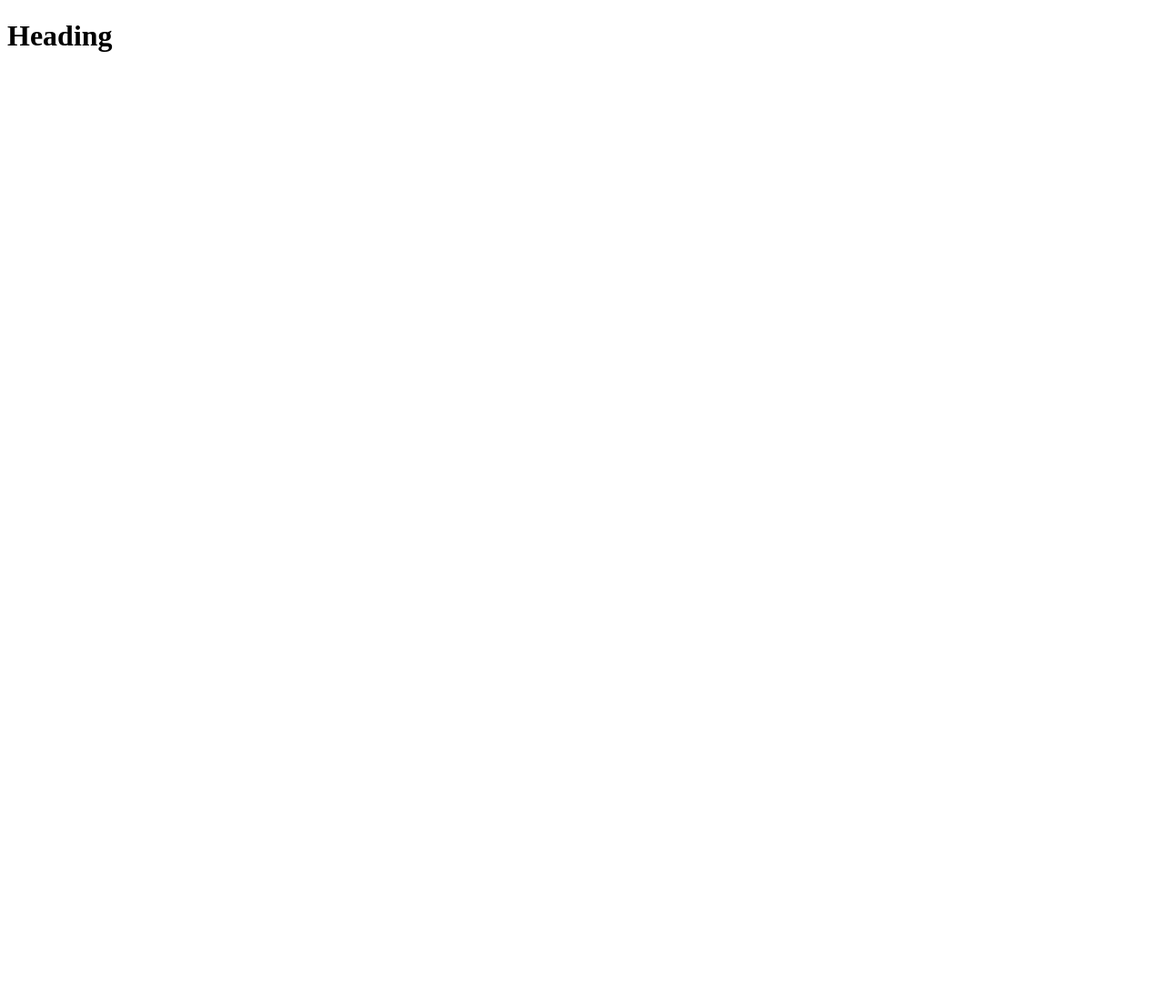
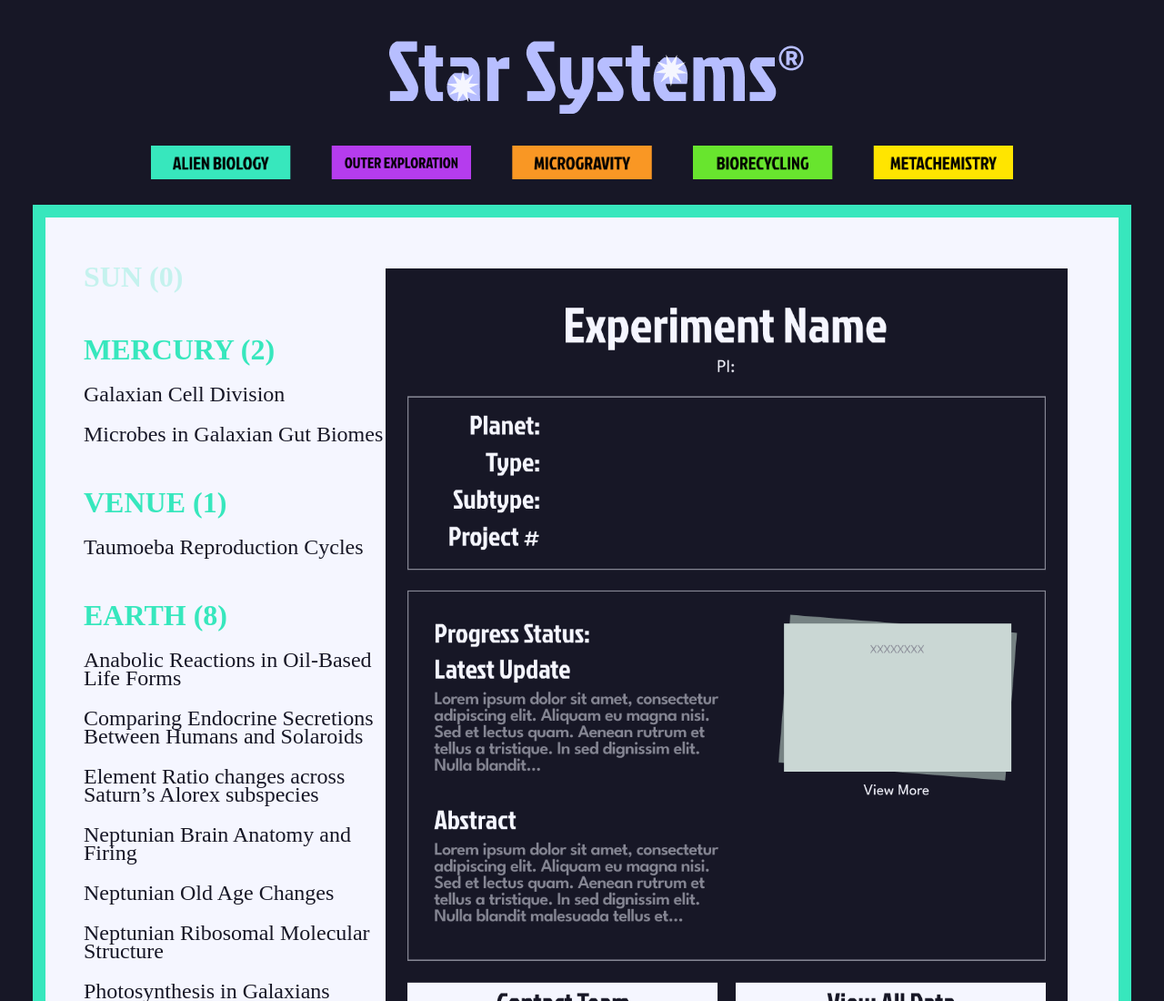
Before and after one commit to sarahbroida/c3StatusPage, a plain HTML site: page index.html in a window 1280 px wide. Shown: the top 1100 px of the page at 91% size. Before the commit the page ends 800 px from the top, so only its background shows below. Drawn offline with Linux system fonts and the light colour scheme; a web font is replaced by a local one.

Commit message:
Finalized Project

```diff
--- a/index.html
+++ b/index.html
@@ -6,9 +6,55 @@
     <meta http-equiv="X-UA-Compatible" content="ie=edge">
     <title>Title</title>
     <link rel="stylesheet" href="screen.css">
+    <style>
+      @import url('https://fonts.googleapis.com/css2?family=Jockey+One&family=Kosugi&display=swap')
+      </style>
   </head>
   <body>
-    <h1>Heading</h1>
-    <script src="index.js"></script>
+    <h1>
+      <img alt="Star Systems Logo" src="Images/Star Systems Logo.png">
+    </h1>
+    <section class="Navigation">
+      <img alt="Navigation" src="Images/Navigation.png">
+    </section>
+    <section class="Experiments">
+      <img alt="Detail Card Template" src="Images/Experiment Details Card.png">
+      <h3>Sun (0)</h3>
+      <h2>Mercury (2)</h2>
+      <p>Galaxian Cell Division</p>
+      <p>Microbes in Galaxian Gut Biomes</p>
+      <h2>Venue (1)</h2>
+      <p>Taumoeba Reproduction Cycles</p>
+      <h2>Earth (8)</h2>
+      <p>Anabolic Reactions in Oil-Based Life Forms</p>
+      <p>Comparing Endocrine Secretions Between Humans and Solaroids</p>
+      <p>Element Ratio changes across Saturn’s Alorex subspecies</p>
+      <p>Neptunian Brain Anatomy and Firing</p>
+      <p>Neptunian Old Age Changes</p>
+      <p>Neptunian Ribosomal Molecular Structure</p>
+      <p>Photosynthesis in Galaxians</p>
+      <p>Taumoeba Digestion Synthesis</p>
+      <h2>Moon (2)</h2>
+      <p>Blood Composition in Domestic Solaroids</p>
+      <p>Waste Processes on Non-Carbon Life Forms</p>
+      <h2>Mars (3)</h2>
+      <p>Changes in Diet Across Martian Lifespans</p>
+      <p>Core Principles of Martian Neural Networks</p>
+      <p>Immunotherapy for Martian younglings</p>
+      <h2>Jupiter (1)</h2>
+      <p>Thermonuclear Energy Production in Solaroids</p>
+      <h3>Saturn (0)</h3>
+      <h2>Uranus (2)</h2>
+      <p>Blood Composition in Domestic Solaroids</p>
+      <p>Waste Processes on Non-Carbon Life Forms</p>
+      <h2>Neptune (5)</h2>
+      <p>Extracting Cell Matrixes from Neptunian Polsters</p>
+      <p>Chromosomal Abnormalities in Neptunian Younglings</p>
+      <p>Neptunian Ear Canal Structuring</p>
+      <p>Theories Surrounding Neptunian Evolutionary Advantages</p>
+      <p>Utilizing Neptunian DNA for Eye Cell Replication in Humans</p>
+      <h3>Sat. 6G0 (0)</h3>
+      <h3>Sat. 4A2 (0)</h3>
+    </section>
   </body>
 </html>
--- a/screen.css
+++ b/screen.css
@@ -1 +1,56 @@
 /* Add screen styles below */
+
+body {
+    background: #171726;
+}
+
+h1 {
+    text-align: center;
+}
+
+.Navigation img {
+    display: block;
+    margin-left: auto;
+    margin-right: auto;
+    width: 75%;
+}
+
+.Experiments {
+    background: #F5F6FF;
+    border: 14px solid #37E7BD;
+    margin: 28px;
+    padding-bottom: 42px;
+    padding-left: 42px;
+}
+
+.Experiments img {
+    width: 750px;
+    float: right;
+    margin-top: 56px;
+    margin-right: 56px;
+}
+
+.Experiments h2 {
+    font-family: 'Jockey One';
+    color: #37E7BD;
+    font-size: 32px;
+    text-transform: uppercase;
+    line-height: 30px;
+    margin: 50px 0px 10px 0px;
+}
+
+.Experiments h3 {
+    font-family: 'Jockey One';
+    color: #37E7BD40;
+    font-size: 32px;
+    text-transform: uppercase;
+    line-height: 30px;
+    margin: 50px 0px 0px 0px;
+}
+
+.Experiments p {
+    font-family: 'kosugi';
+    color: #171726;
+    font-size: 24px;
+    line-height: 20px;
+}
```
Also changed, not shown: Images/Experiment Details Card.png (added), Images/Navigation.png (added), Images/Star Systems Logo.png (added).
